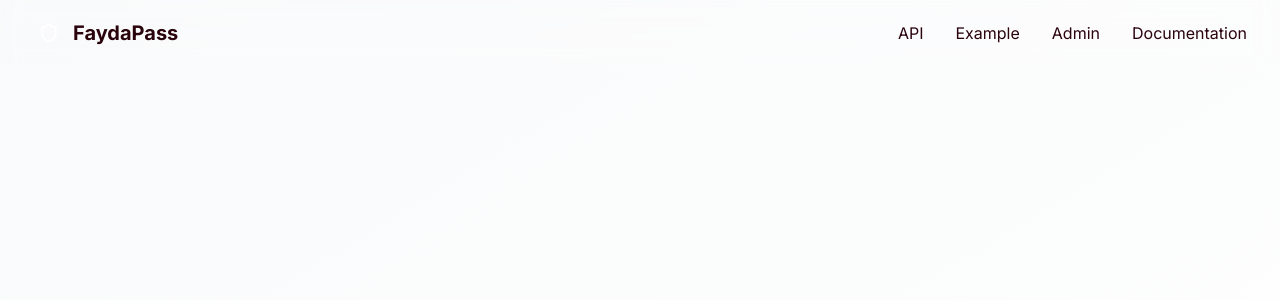
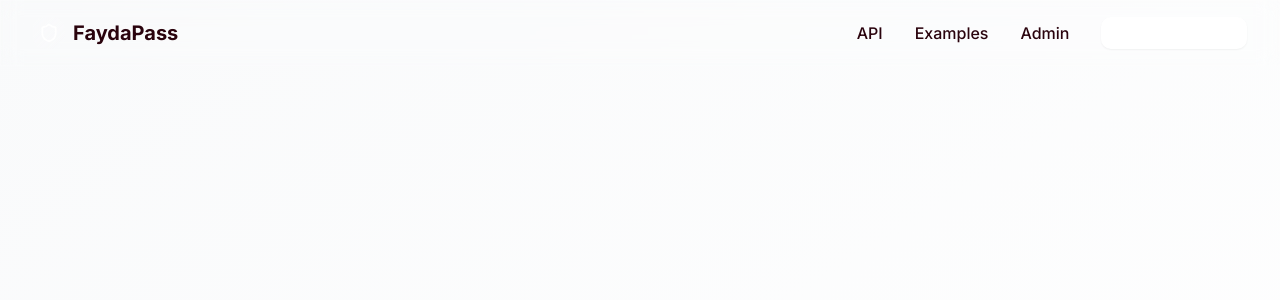
Before and after one commit to CakeInTech/FaydaPass, a Next.js app: page / in a window 1280 px wide. Shown: the top 300 px of the page. Built offline with nearby package versions, Linux system fonts and the light colour scheme.

Commit message:
update navigation

```diff
--- a/app/page.tsx
+++ b/app/page.tsx
@@ -27,14 +27,18 @@ import { Button } from "@/components/ui/button";
 import { Card } from "@/components/ui/card";
 import { Badge } from "@/components/ui/badge";
 
-const HomePage = () => {
+function HomePage() {
   const [isVisible, setIsVisible] = useState(false);
+
+  useEffect(() => {
+    setIsVisible(true);
+  }, []);
 
   return (
     <div className="min-h-screen">
       {/* Navigation */}
-      <nav className="sticky top-0 z-55 glass-effect border-b border-white/20">
-        <div className="mad-w-7xl mx-auto px-4 sm:px-6 lg:px-8">
+      <nav className="sticky top-0 z-50 glass-effect border-b border-white/20">
+        <div className="max-w-7xl mx-auto px-4 sm:px-6 lg:px-8">
           <div className="flex justify-between items-center h-16">
             <div className="flex items-center space-x-2">
               <div className="w-8 h-8 bg-gradient-to-br from-primary-500 to-dark-500 rounded-lg flex items-center justify-center">
@@ -43,28 +47,45 @@ const HomePage = () => {
               <span className="text-xl font-bold text-dark-900">FaydaPass</span>
             </div>
             <div className="hidden md:flex items-center space-x-8">
-              <Link href="#features" className="">
+              <Link
+                href="#features"
+                className="text-dark-600 hover:text-dark-900 transition-colors font-medium"
+              >
                 API
               </Link>
-              <Link href="#example" className="">
-                Example
+              <Link
+                href="#examples"
+                className="text-dark-600 hover:text-dark-900 transition-colors font-medium"
+              >
+                Examples
               </Link>
-              <Link href="/admin" className="">
+              <Link
+                href="/admin"
+                className="text-dark-600 hover:text-dark-900 transition-colors font-medium"
+              >
                 Admin
               </Link>
-              <Link href="/docs" className="">
-                Documentation
+              <Link href="/docs">
+                <Button
+                  variant="outline"
+                  size="sm"
+                  className="border-white/30 text-white hover:bg-white/10"
+                >
+                  <BookOpen className="w-4 h-4 mr-2" />
+                  Documentation
+                </Button>
               </Link>
             </div>
           </div>
         </div>
       </nav>
+
       {/* Hero Section */}
       {/* Features Section */}
       {/* Documentation */}
       {/* Footer */}
     </div>
   );
-};
+}
 
 export default HomePage;
```
